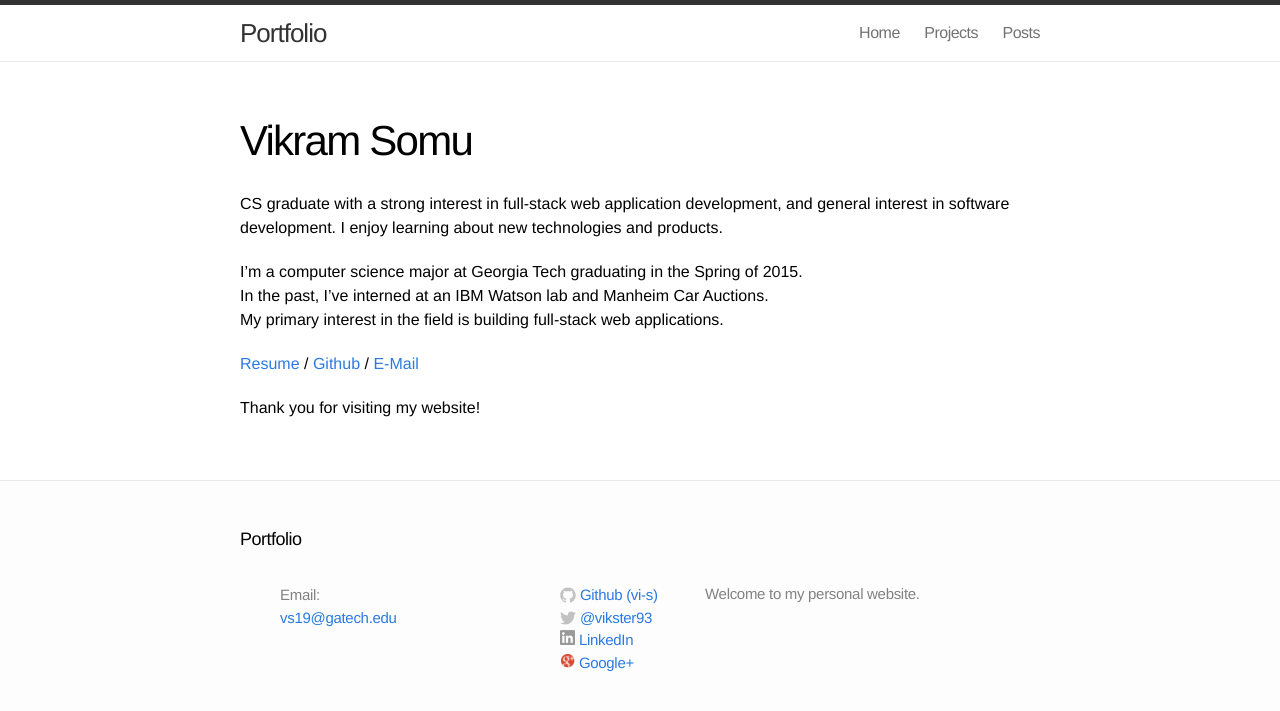
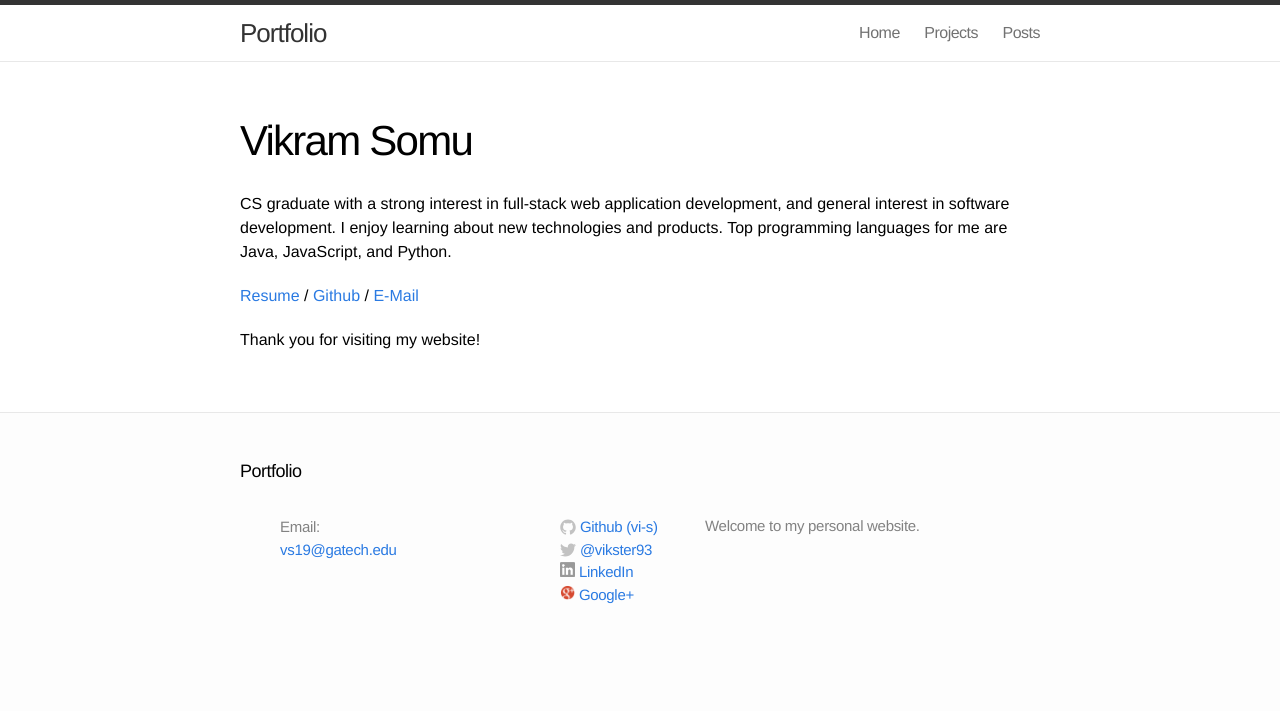
Before and after one commit to vi-s/vi-s.github.io, a Jekyll site: the page built from index.md, in a window 1280 px wide. Shown: the top 711 px of the page. Built offline with Jekyll 4.4.1, drawn with Linux system fonts in a browser that asks for light colours.

Commit message:
Update index.md

```diff
--- a/index.md
+++ b/index.md
@@ -4,11 +4,7 @@ title: Vikram Somu
 ---
 
 CS graduate with a strong interest in full-stack web application development, and general interest in software development.
-I enjoy learning about new technologies and products.
-
-I'm a computer science major at Georgia Tech graduating in the Spring of 2015.
-In the past, I've interned at an IBM Watson lab and Manheim Car Auctions.
-My primary interest in the field is building full-stack web applications.
+I enjoy learning about new technologies and products. Top programming languages for me are Java, JavaScript, and Python.
 
 [Resume](/Resume.pdf) / [Github][github] / [E-Mail](mailto:vs19@gatech.edu)
 
```
